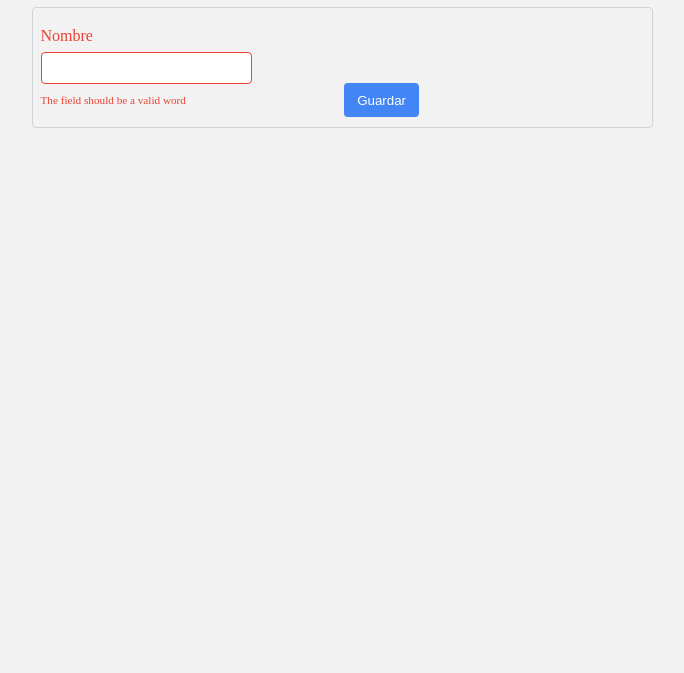
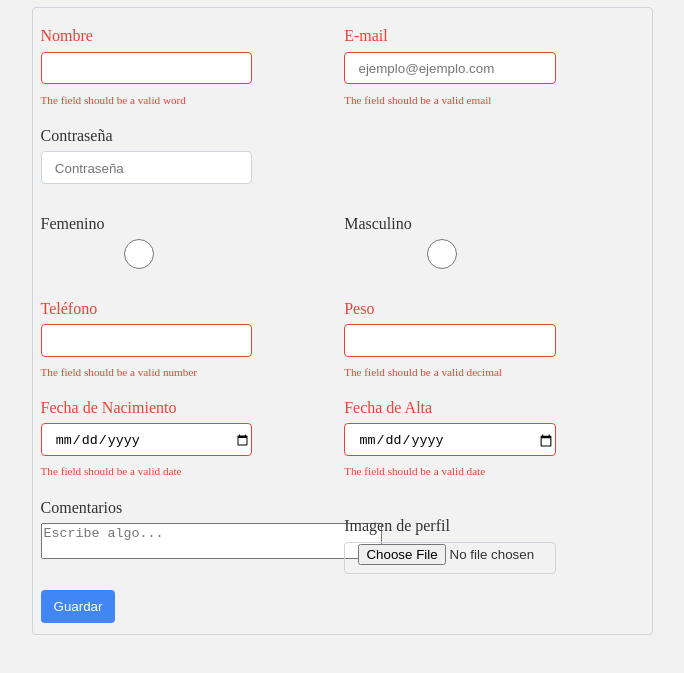
Before and after one commit to jacobnuno/pesosalud-frontend, a website: page views/users/edit.html in a window 1280 px wide. Both pictures are taken after a click on the button "Guardar". Shown: the part 81-754 px from the top of the page, without its empty margins (284-968 px from the left). Drawn offline with Linux system fonts and the light colour scheme.

Commit message:
# 24 validator v1

```diff
--- a/js/validator.js
+++ b/js/validator.js
@@ -5,8 +5,7 @@ const inputs = form.getElementsByTagName('input');
 buttonSubmit.onclick = function () {
   for (const input of inputs) {
     let rule = input.getAttribute('data-rule');
-    console.log('rule: ', rule);
-    if(rule != 'radio' && rule != 'image') {
+    if(rule != 'radio' && rule != 'image' && rule != 'password') {
       hasError(input);
       window[rule](input);
     }
@@ -14,8 +13,7 @@ buttonSubmit.onclick = function () {
 };
 
 const regex = {
-    // word: /[a-zA-ZñÑ ]{3,}/,
-    word: /^(([A-Za-z]+[\-\']?)*([A-Za-z]+)?\s)+([A-Za-z]+[\-\']?)*([A-Za-z]+)?$/,
+    word: /^[a-zA-Z\s]+$/,
     email: /^(([^<>()[\]\\.,;:\s@\"]+(\.[^<>()[\]\\.,;:\s@\"]+)*)|(\".+\"))@((\[[0-9]{1,3}\.[0-9]{1,3}\.[0-9]{1,3}\.[0-9]{1,3}\])|(([a-zA-Z\-0-9]+\.)+[a-zA-Z]{2,}))$/,
     number: /^\d+$/,
     decimal: /^(\d+\.?\d{0,4}|\.\d{1,4})$/,
@@ -57,22 +55,32 @@ function word(input) {
     }
 }
 
-function number(data) {
-    return (this.regex.number.test(data));
+function number(input) {
+    if (!regex.number.test(input.value)) {
+        addError(input);
+    }
 }
 
-function decimal(data) {
-    return (this.regex.decimal.test(data));
+function decimal(input) {
+    if (!regex.decimal.test(input.value)) {
+        addError(input);
+    }
 }
 
-function date(data) {
-    return (this.regex.date.test(data));
+function date(input) {
+    if (!regex.date.test(input.value.replace(/-/g, ''))) {
+        addError(input);
+    }
 }
 
-function hour(data) {
-    return (this.regex.hour.test(data));
+function hour(input) {
+    if (!regex.hour.test(input.value)) {
+        addError(input);
+    }
 }
 
-function email(data) {
-    return (this.regex.email.test(data));
+function email(input) {
+    if (!regex.email.test(input.value)) {
+        addError(input);
+    }
 }
--- a/views/users/edit.html
+++ b/views/users/edit.html
@@ -19,39 +19,39 @@
             <label for="name" class="column is-10-desktop">Nombre</label>
             <input type="text" class="column is-8-desktop" name="name" value="" data-rule="word" required>
           </div>
-          <!-- <div class="column is-6-desktop is-multiline">
+          <div class="column is-6-desktop is-multiline">
             <label for="email" class="column is-10-desktop">E-mail</label required>
             <input class="column is-8-desktop" type="text" name="email" value="" data-rule="email" placeholder="ejemplo@ejemplo.com">
           </div>
           <div class="column is-6-desktop is-multiline">
             <label for="password"  class="column is-10-desktop">Contraseña</label required>
-            <input class="column is-8-desktop" type="password" name="password" value="" placeholder="Contraseña">
+            <input class="column is-8-desktop" type="password" name="password" value="" data-rule="password" placeholder="Contraseña">
           </div>
           <div class="column is-12-desktop">
             <div class="column is-6-desktop is-multiline">
               <label for="female" class="column is-10-desktop">Femenino</label>
-              <input type="radio" class="column is-8-desktop" id="female" name="genre" value="f" >
+              <input type="radio" class="column is-8-desktop" id="female" name="genre" value="f" data-rule="radio">
             </div>
             <div class="column is-6-desktop is-multiline">
               <label for="male" class="column is-10-desktop">Masculino</label>
-              <input type="radio" class="column is-8-desktop" id="male" name="genre" value="m" >
+              <input type="radio" class="column is-8-desktop" id="male" name="genre" value="m" data-rule="radio">
             </div>
           </div>
           <div class="column is-6-desktop is-multiline">
             <label for="phone" class="column is-10-desktop">Teléfono</label>
-            <input type="text" class="column is-8-desktop" name="phone" value="">
+            <input type="text" class="column is-8-desktop" name="phone" value="" data-rule="number">
           </div>
           <div class="column is-6-desktop is-multiline">
             <label for="height" class="column is-10-desktop">Peso</label>
-            <input type="text" class="column is-8-desktop" name="height" value="">
+            <input type="text" class="column is-8-desktop" name="height" value="" data-rule="decimal">
           </div>
           <div class="column is-6-desktop is-multiline">
             <label for="birthDate" class="column is-10-desktop">Fecha de Nacimiento</label>
-            <input type="date" class="column is-8-desktop" name="birthDate" value="">
+            <input type="date" class="column is-8-desktop" name="birthDate" value="" data-rule="date">
           </div>
           <div class="column is-6-desktop is-multiline">
             <label for="registeredDate" class="column is-10-desktop">Fecha de Alta</label>
-            <input type="date" class="column is-8-desktop" name="registeredDate" value="">
+            <input type="date" class="column is-8-desktop" name="registeredDate" value="" data-rule="date">
           </div>
           <div class="column is-6-desktop is-multiline">
             <label for="coments" class="column is-10-desktop">Comentarios</label>
@@ -60,7 +60,7 @@
           <div class="column is-6-desktop is-multiline">
             <label for="photo" class="column is-8-desktop" class="column is-10-desktop">Imagen de perfil</label>
             <input type="file" class="column is-8-desktop" name="photo" data-rule="image" accept="image/jpeg, image/png">
-          </div> -->
+          </div>
           <button type="button" name="button" class="btn btn-blue" data-type="submit">Guardar</button>
         </form>
       </div>
```
